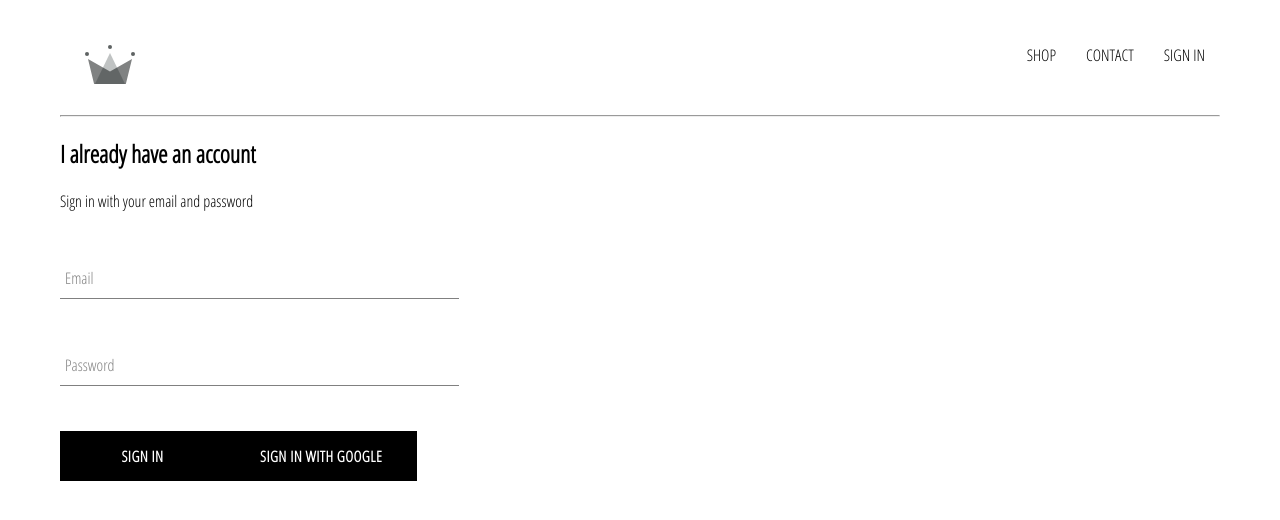
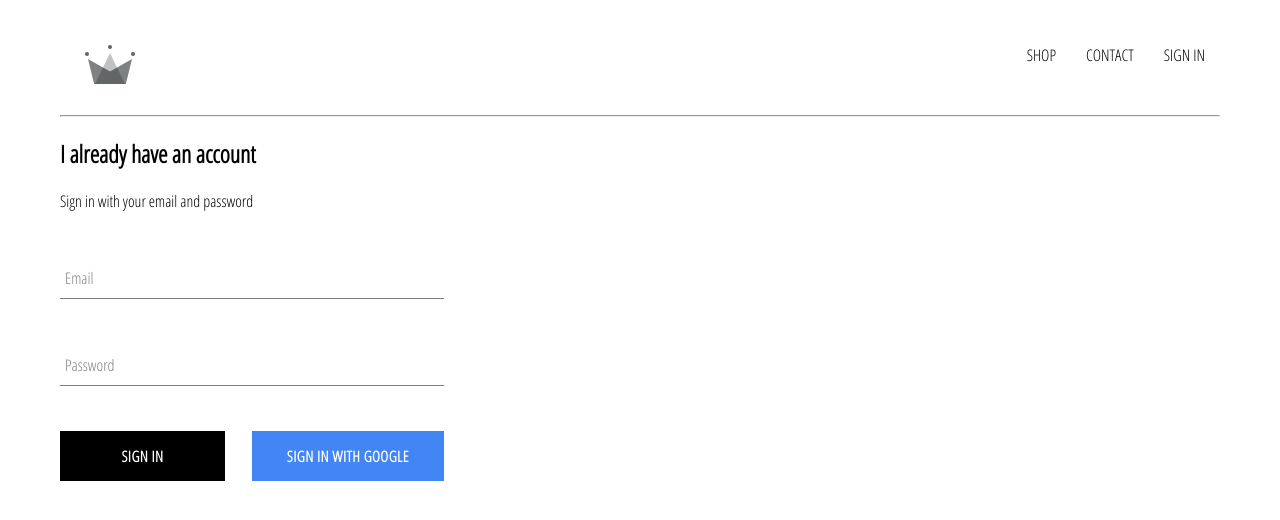
Before and after one commit to tholscoa/react-ecommerce, a React (Create React App) app: page /signin in a window 1280 px wide. Shown: the top 520 px of the page. Built offline with nearby package versions, Linux system fonts and the light colour scheme; no server answers.

Commit message:
how we can get our collection and document from firestore

```diff
--- a/src/App.css
+++ b/src/App.css
@@ -7,3 +7,7 @@
   text-decoration: none;
   color: black;
 }
+
+*{
+  box-sizing: border-box;
+}
--- a/src/App.js
+++ b/src/App.js
@@ -1,3 +1,4 @@
+import React from 'react';
 import './App.css';
 import HomePage from './pages/homepage/homepage.page';
 // import Products from './pages/shop/products.component'
@@ -7,6 +8,7 @@
 import { Route, Switch, Link } from 'react-router-dom';
 import Header from './components/header/header.component';
 import SignInSignOut from './components/signinsignup/sign-in-sign-out.component';
+import { auth } from './firebase/firebase.utils';
 
 const TestPageWithParam = (props) => (
   <div>
@@ -14,10 +16,34 @@
   </div>
 );
 
-function App() {
+class App extends React.Component {
+  constructor(){
+    super();
+    this.state = {
+       currentUser: null
+    }
+  }
+
+  unsubscribeFromAuth = null;
+
+
+  componentDidMount(){
+    auth.onAuthStateChanged(user => {
+      this.setState({currentUser: user})
+
+      // console.log(user);
+    });
+
+  }
+
+  componentWillUnmount(){
+    this.unsubscribeFromAuth();
+  }
+
+  render(){
     return (
       <div>
-      <Header />
+        <Header currentUser={this.state.currentUser}/>
         <hr />
         {/* Links: <Link to='/'>Home</Link>
         <Link to='/testpage'>  Test Page</Link> */}
@@ -36,5 +62,6 @@
       </div>
     );
   }
+}
 
 export default App;
--- a/src/components/custom-button/custom-button.component.jsx
+++ b/src/components/custom-button/custom-button.component.jsx
@@ -2,8 +2,8 @@
 
 import './custom-button.styles.scss';
 
-const CustomButton = ({children, ...otherProps}) => (
-  <button className="custom-button" {...otherProps}>
+const CustomButton = ({children, isGoogleSignIn, ...otherProps}) => (
+  <button className={`${isGoogleSignIn ? 'google-sign-in' : ''} custom-button`} {...otherProps}>
     {children}
   </button>
 );
--- a/src/components/custom-button/custom-button.styles.scss
+++ b/src/components/custom-button/custom-button.styles.scss
@@ -19,4 +19,14 @@
     color: black;
     border: 1px solid black;
   }
+
+  &.google-sign-in {
+    background-color: #4285f4;
+    color: white;
+
+    &:hover {
+      background-color: #357ae8;
+      border: none;
+    }
+  }
 }
--- a/src/components/header/header.component.jsx
+++ b/src/components/header/header.component.jsx
@@ -4,8 +4,10 @@
 import {ReactComponent as Logo} from '../../asset/crown.svg';
 import { Link } from 'react-router-dom';
 
+import {auth} from '../../firebase/firebase.utils';
 
-const Header = () => (
+
+const Header = ({currentUser}) => (
   <div className="header">
     <Link to='/' className="logo-container">
       <Logo className="logo" />
@@ -14,7 +16,13 @@
     <div className="options">
       <Link className='option' to='/shop'>SHOP</Link>
       <Link className='option' to='/contact'>CONTACT</Link>
-      <Link className='option' to='/signin'>SIGN IN</Link>
+
+      {
+        currentUser ?
+        <div className="option" onClick={() => auth.signOut()}>SIGN OUT</div>
+        :
+        <Link className='option' to='/signin' isGoogleSignIn>SIGN IN</Link>
+      }
     </div>
   </div>
 );
--- a/src/components/header/header.styles.scss
+++ b/src/components/header/header.styles.scss
@@ -20,6 +20,7 @@
 
     .option {
       padding: 10px 15px;
+      cursor: pointer;
     }
   }
 }
--- a/src/components/sign-in/sign-in.component.jsx
+++ b/src/components/sign-in/sign-in.component.jsx
@@ -5,7 +5,7 @@
 
 import CustomButton from '../custom-button/custom-button.component';
 
-import {signInWithGoogle} from '../../firebase/firebase.utils';
+import { signInWithGoogle } from '../../firebase/firebase.utils';
 
 class SignIn extends React.Component {
   constructor(props) {
@@ -52,8 +52,10 @@
             label='Password'
             required />
 
-          <CustomButton type='button'>Sign in</CustomButton>
-          <CustomButton onClick={signInWithGoogle}>Sign in with google</CustomButton>
+          <div class='buttons'>
+            <CustomButton type='button'>Sign in</CustomButton>
+            <CustomButton onClick={signInWithGoogle} isGoogleSignIn>Sign in with google</CustomButton>
+          </div>
         </form>
       </div>
     )
--- a/src/components/sign-in/sign-in.styles.scss
+++ b/src/components/sign-in/sign-in.styles.scss
@@ -4,3 +4,7 @@
 .title{
   margin:10px 0;
 }
+.buttons{
+  display: flex;
+  justify-content: space-between;
+}
```
Also changed, not shown: src/firebase/test.js (added, +10 -0 lines), 2 other files (tests, documents, lock files or other folders). Lines whose indentation alone changed are shown as unchanged.
